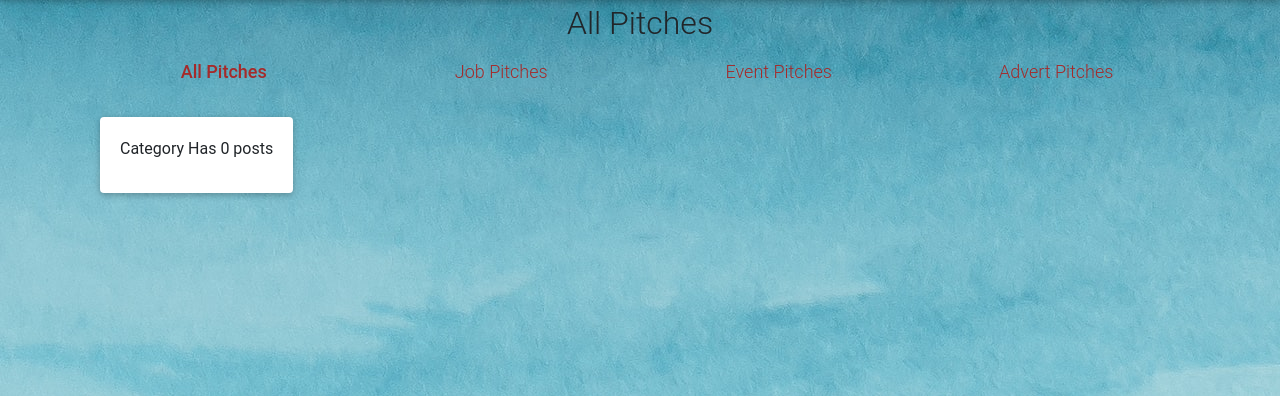
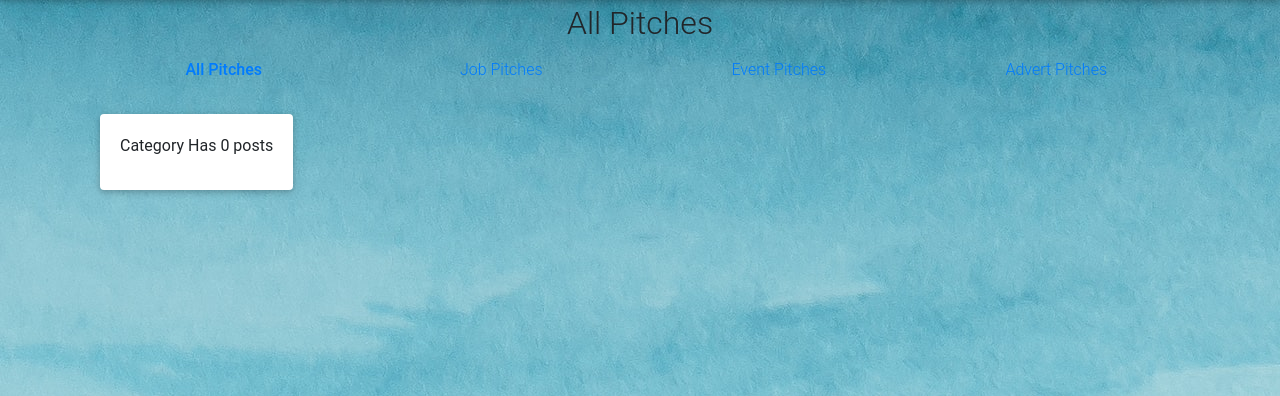
Before and after one commit to CarolGitonga/Pitch-App, a Flask app: page / in a window 1280 px wide. Shown: the part 56-452 px from the top of the page. Run offline with Flask 2, Linux system fonts and the light colour scheme; data that the repository does not hold is empty; some libraries are stand-ins or nearby versions; some web fonts are replaced.

Commit message:
deployment updates

```diff
--- a/app/static/css/styles.css
+++ b/app/static/css/styles.css
@@ -1,4 +1,4 @@
-#cats{
-    color: brown;
-    font-size: 18px;
+#carded{
+    border-radius:6px;
+    background-color: rgb(241, 241, 241);
 }
```
